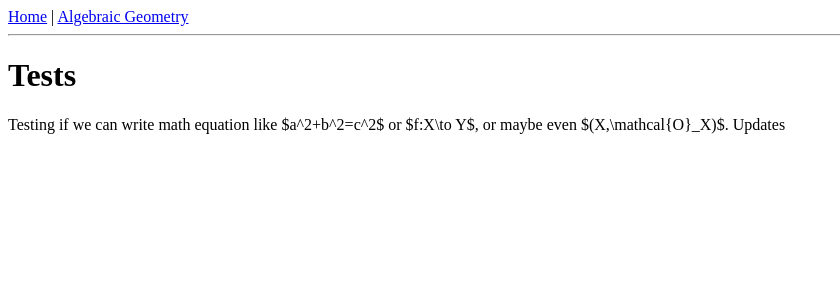
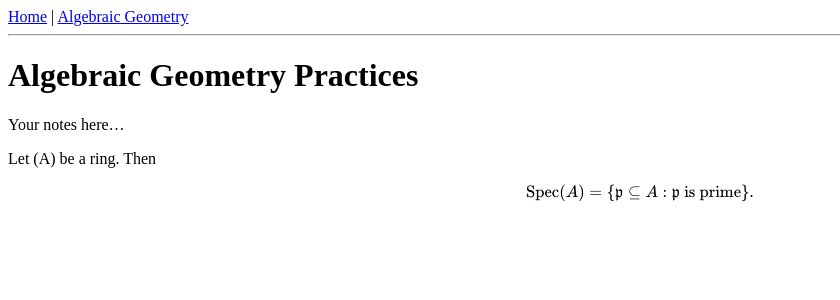
Before and after one commit to justinli1128/jiahaoliAcademicWebsite, a Jekyll site: the page built from AlgGeoPractice.md, in a window 1280 px wide. Shown: the top 300 px of the page, without its empty margins (0-840 px from the left). Built offline with Jekyll 4.4.1, drawn with Linux system fonts in a browser that asks for light colours; our own code applies the rules of GitHub Pages for plain Markdown files.

Commit message:
Update AlgGeoPractice.md

```diff
--- a/AlgGeoPractice.md
+++ b/AlgGeoPractice.md
@@ -1,4 +1,16 @@
-# Tests
+---
+layout: default
+title: Algebraic Geometry Practices
+---
 
-Testing if we can write math equation like $a^2+b^2=c^2$ or $f:X\to Y$, or maybe even
-$(X,\mathcal{O}_X)$. Updates
+# Algebraic Geometry Practices
+
+Your notes here...
+
+Let \(A\) be a ring. Then
+
+$$
+\operatorname{Spec}(A)
+=
+\{\mathfrak p\subseteq A:\mathfrak p\text{ is prime}\}.
+$$
```
